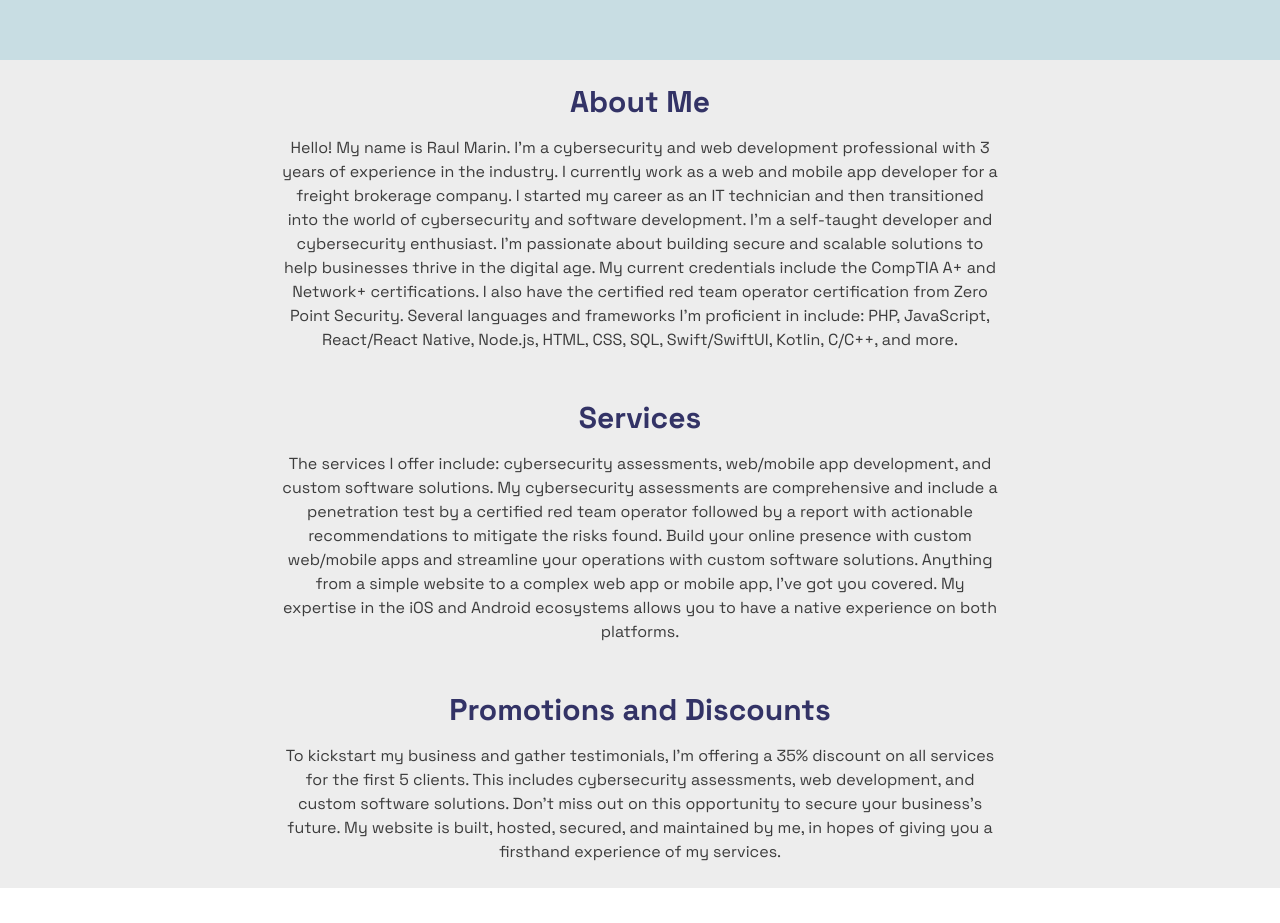
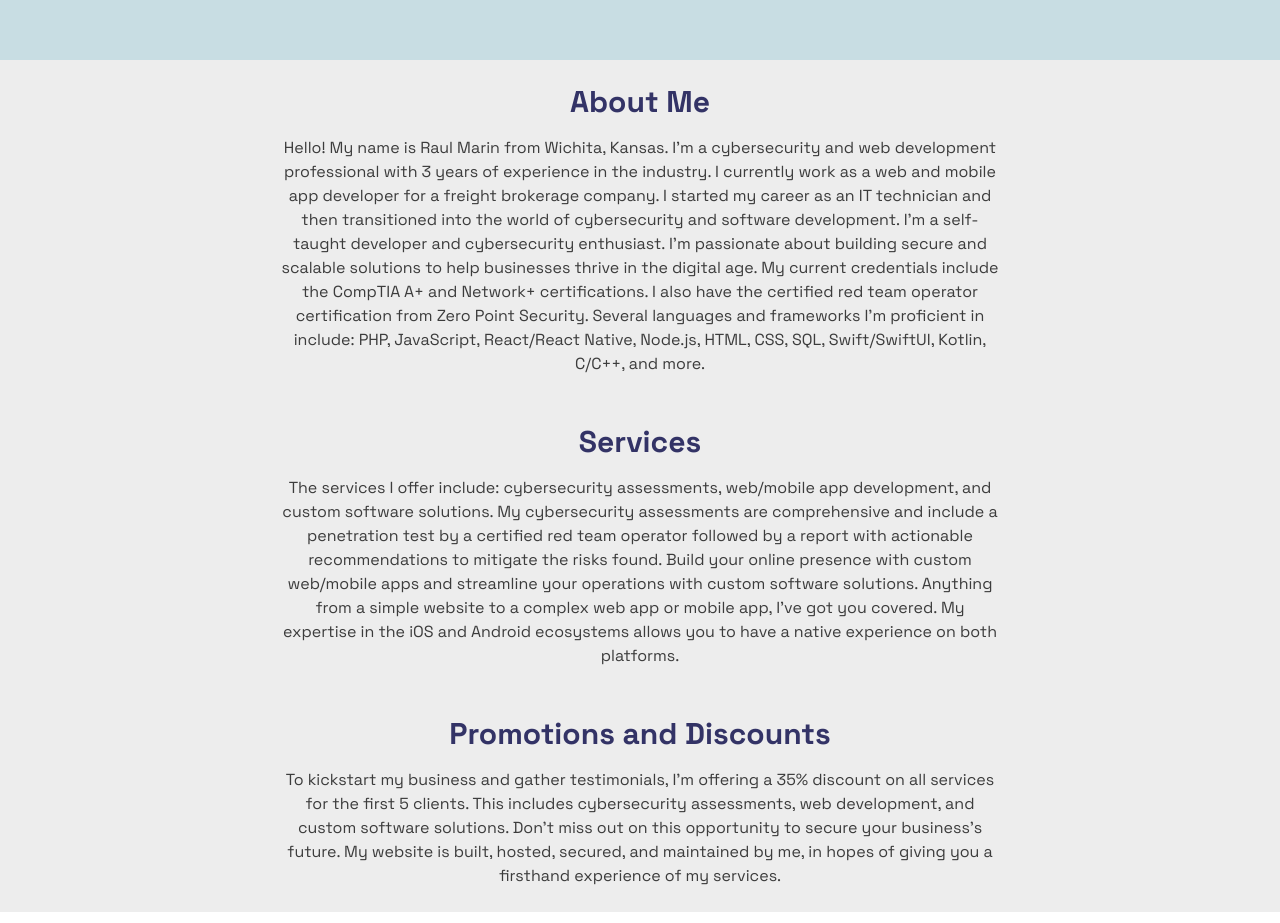
Before and after one commit to raulm0429/nextjs-v14-starterkit, a Next.js app: page /en in a window 1280 px wide. Shown: the part 1420-2343 px from the top of the page. Built offline with nearby package versions, Linux system fonts and the light colour scheme.

Commit message:
small change on frontend

```diff
--- a/src/app/[locale]/page.tsx
+++ b/src/app/[locale]/page.tsx
@@ -92,7 +92,7 @@ export default function DashboardPage() {
         <h2 className="text-3xl font-bold mb-4">{t('About Me')}</h2>
         <p className="text-text-secondary text-center">
           {t(
-            "Hello! My name is Raul Marin. I'm a cybersecurity and web development professional with 3 years of experience in the industry. I currently work as a web and mobile app developer for a freight brokerage company. I started my career as an IT technician and then transitioned into the world of cybersecurity and software development. I'm a self-taught developer and cybersecurity enthusiast. I'm passionate about building secure and scalable solutions to help businesses thrive in the digital age. My current credentials include the CompTIA A+ and Network+ certifications. I also have the certified red team operator certification from Zero Point Security. Several languages and frameworks I'm proficient in include: PHP, JavaScript, React/React Native, Node.js, HTML, CSS, SQL, Swift/SwiftUI, Kotlin, C/C++, and more. "
+            "Hello! My name is Raul Marin from Wichita, Kansas. I'm a cybersecurity and web development professional with 3 years of experience in the industry. I currently work as a web and mobile app developer for a freight brokerage company. I started my career as an IT technician and then transitioned into the world of cybersecurity and software development. I'm a self-taught developer and cybersecurity enthusiast. I'm passionate about building secure and scalable solutions to help businesses thrive in the digital age. My current credentials include the CompTIA A+ and Network+ certifications. I also have the certified red team operator certification from Zero Point Security. Several languages and frameworks I'm proficient in include: PHP, JavaScript, React/React Native, Node.js, HTML, CSS, SQL, Swift/SwiftUI, Kotlin, C/C++, and more. "
           )}
         </p>
       </div>
```
